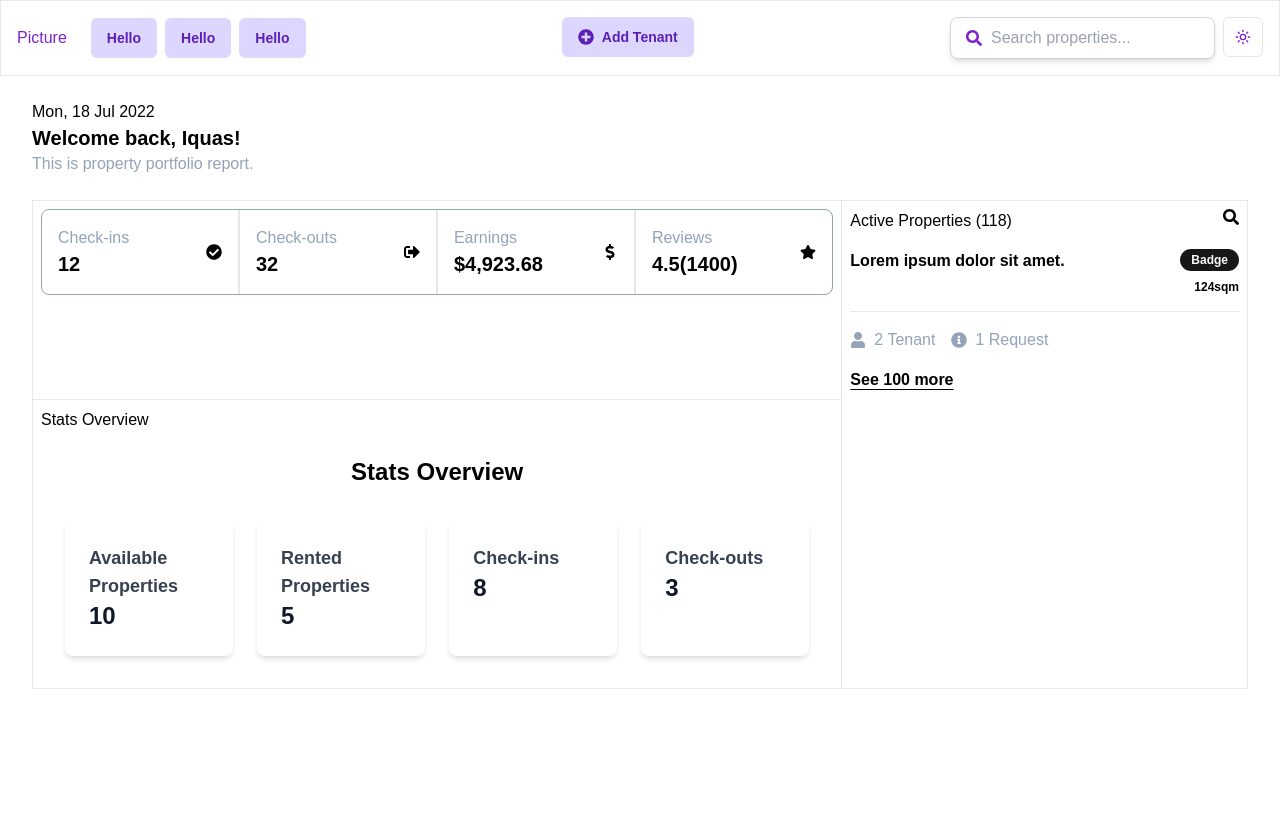
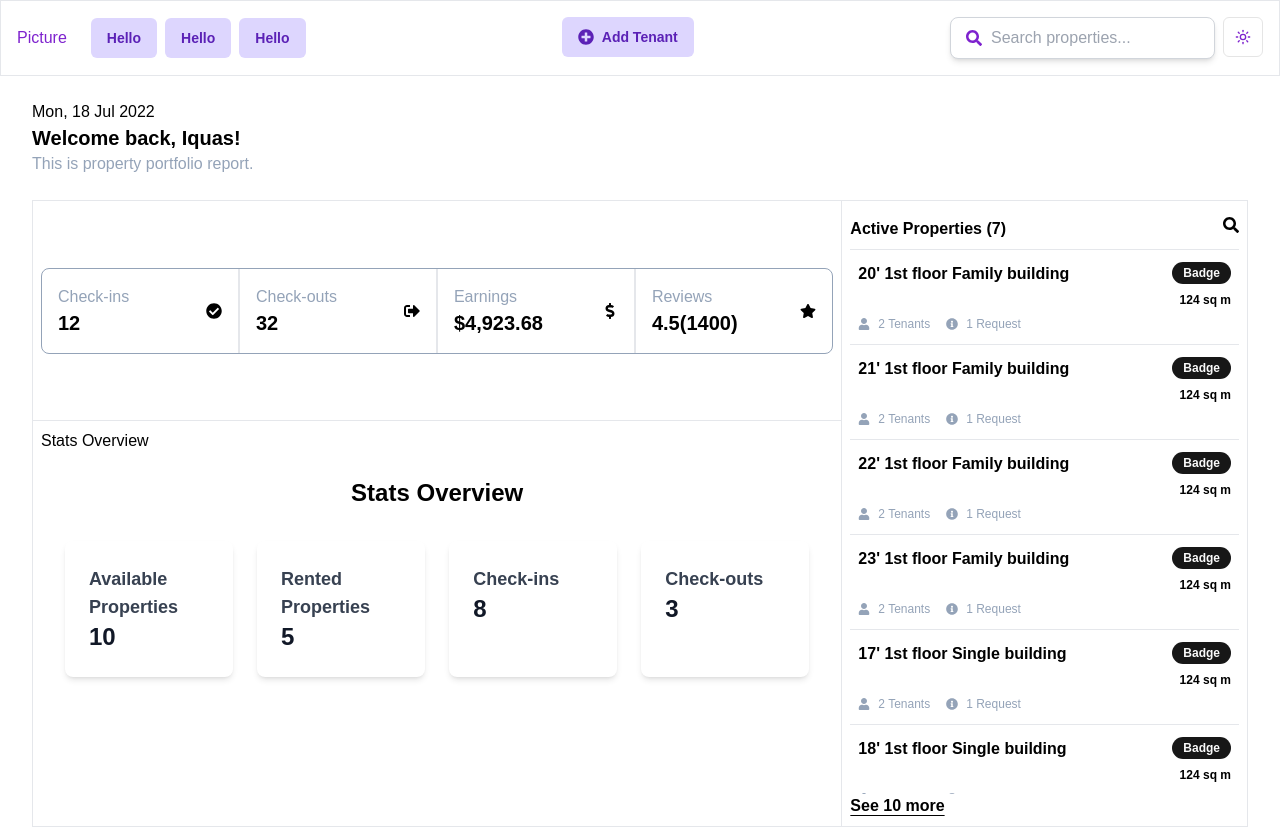
Before and after one commit to Novo1999/aves-assessment, a Next.js app: page / in a window 1280 px wide. Before the commit the page ends 800 px from the top, so only its background shows below. Built offline with nearby package versions, Linux system fonts and the light colour scheme.

Commit message:
added: properties

```diff
--- a/src/app/components/ActiveProperties.tsx
+++ b/src/app/components/ActiveProperties.tsx
@@ -1,33 +1,46 @@
+'use client'
 import { Badge } from '@/components/ui/badge'
 import { FaInfoCircle, FaSearch, FaUser } from 'react-icons/fa'
+import { useDataContext } from '../contexts/DataContext'
 
 const ActiveProperties = () => {
+    const {
+        data: { activeProperties },
+    } = useDataContext()
+
     return (
         <section className="text-black">
-            <div className="flex justify-between">
-                <h2>Active Properties (118)</h2>
+            <div className="flex justify-between border-b py-2">
+                <h2 className="font-bold">Active Properties ({activeProperties.properties.length})</h2>
                 <FaSearch />
             </div>
-            <div className="*:py-4">
-                <div className="border-b flex justify-between">
+            <div className='overflow-y-auto lg:h-[34rem]'>
+                {activeProperties.properties.map((property) => (
+                    <div key={property.id} className="*:py-1 p-2 border-b">
+                        <div className="flex justify-between">
                             <div>
-                        <p className="font-semibold">Lorem ipsum dolor sit amet.</p>
+                                <p className="font-semibold">{property.name}</p>
                             </div>
                             <div className="flex flex-col gap-2">
                                 <Badge>Badge</Badge>
-                        <p className='font-bold text-xs self-end'>124sqm</p>
+                                <p className="font-bold text-xs self-end">{property.area}</p>
                             </div>
                         </div>
-                <div className="flex gap-4">
+                        <div className="flex gap-4 *:text-xs">
                             <p className="text-slate-400 flex gap-2 items-center">
-                        <FaUser />2 Tenant
+                                <FaUser />
+                                {property.tenants} {property.tenants > 1 ? 'Tenants' : 'Tenant'}
                             </p>
                             <p className="text-slate-400 flex gap-2 items-center">
-                        <FaInfoCircle />1 Request
+                                <FaInfoCircle />
+                                {property.requests} {property.requests > 1 ? 'Requests' : 'Request'}
                             </p>
                         </div>
                     </div>
-            <button className='font-semibold underline underline-offset-4'>See 100 more</button>
+                ))}
+            </div>
+
+            <button className="font-semibold underline underline-offset-4">See 10 more</button>
         </section>
     )
 }
--- a/src/app/components/DetailsBar.tsx
+++ b/src/app/components/DetailsBar.tsx
@@ -8,9 +8,9 @@ const DetailsBar = () => {
     } = useDataContext()
 
     return (
-        <div className="border border-slate-400 rounded-lg *:border-b-2 flex flex-col lg:flex-row justify-evenly lg:*:border-b-0">
+        <div className="border border-slate-400 rounded-lg *:border-b-2 flex flex-col lg:flex-row justify-evenly lg:*:border-b-0 w-full">
             {stats.map((stat, index) => (
-                <DetailsItem statDetails={stat} index={index} key={stat.id} className={`${index === stats.length - 1 ? "lg:border-r-0" : "lg:border-r-2"}`} />
+                <DetailsItem statDetails={stat} index={index} key={stat.id} className={`lg:px-4 ${index === stats.length - 1 ? "lg:border-r-0" : "lg:border-r-2"}`} />
             ))}
         </div>
     )
--- a/src/app/contexts/DataContext.tsx
+++ b/src/app/contexts/DataContext.tsx
@@ -12,6 +12,7 @@ const DataContext = createContext<{
 
 export const DataProvider: React.FC<{ children: React.ReactNode }> = ({ children }) => {
   const [data, setData] = useState<DashboardDataType>(dashboardData);
+  console.log("🚀 ~ data:", data)
 
   return (
     <DataContext.Provider value={{ data, setData }}>
--- a/src/app/page.tsx
+++ b/src/app/page.tsx
@@ -10,10 +10,10 @@ export default function Home() {
             <p className="text-xl font-bold text-black">Welcome back, Iquas!</p>
             <p className="text-slate-400">This is property portfolio report.</p>
             <section className="grid grid-cols-1 lg:grid-cols-3 mt-6 border" >
-                <div className="border-r border-b col-span-2 p-2">
+                <div className="border-r border-b col-span-2 p-2 flex items-center justify-center">
                     <DetailsBar />
                 </div>
-                <div className="cols-span-1 p-2">
+                <div className="cols-span-1 p-2 row-span-2">
                     <ActiveProperties />
                 </div>
                 <div className='col-span-2 border-r p-2'>
--- a/src/data/data.tsx
+++ b/src/data/data.tsx
@@ -1,5 +1,4 @@
 export const activeProperties = {
-    total: 118,
     properties: [
         {
             id: 1,
@@ -58,7 +57,6 @@ export const activeProperties = {
             area: "124 sq m",
         },
     ],
-    seeMore: 111,
 };
 
 export const dashboardData = {
```
Lines whose indentation alone changed are shown as unchanged.
